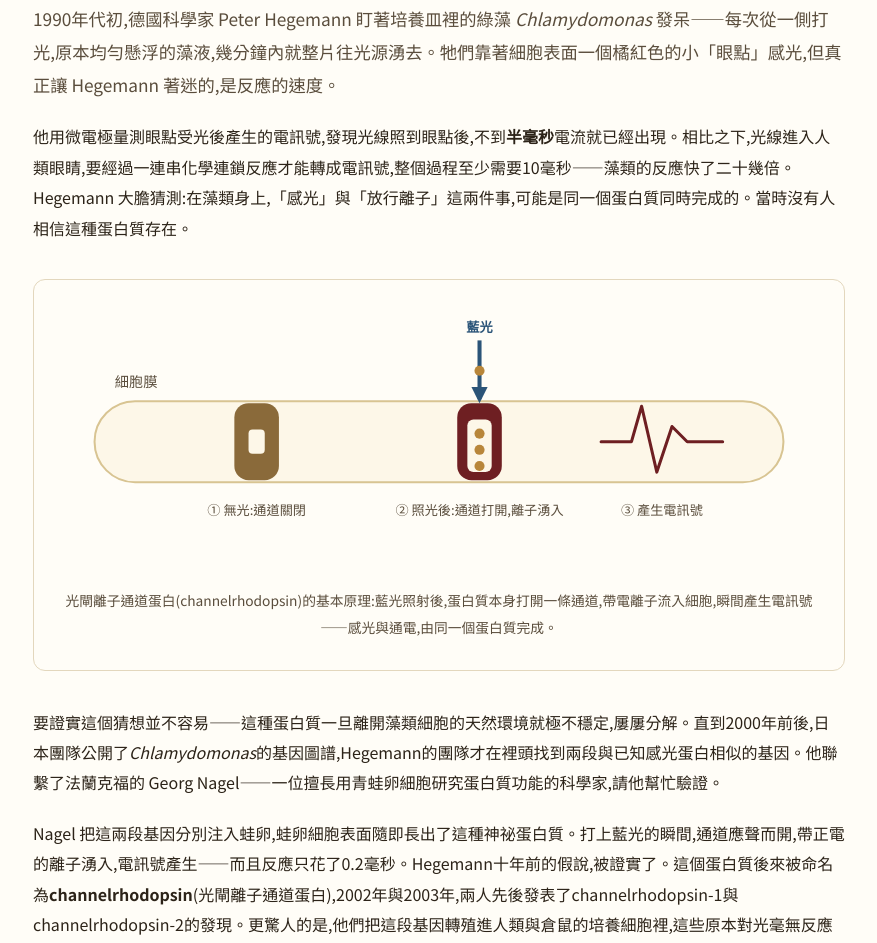
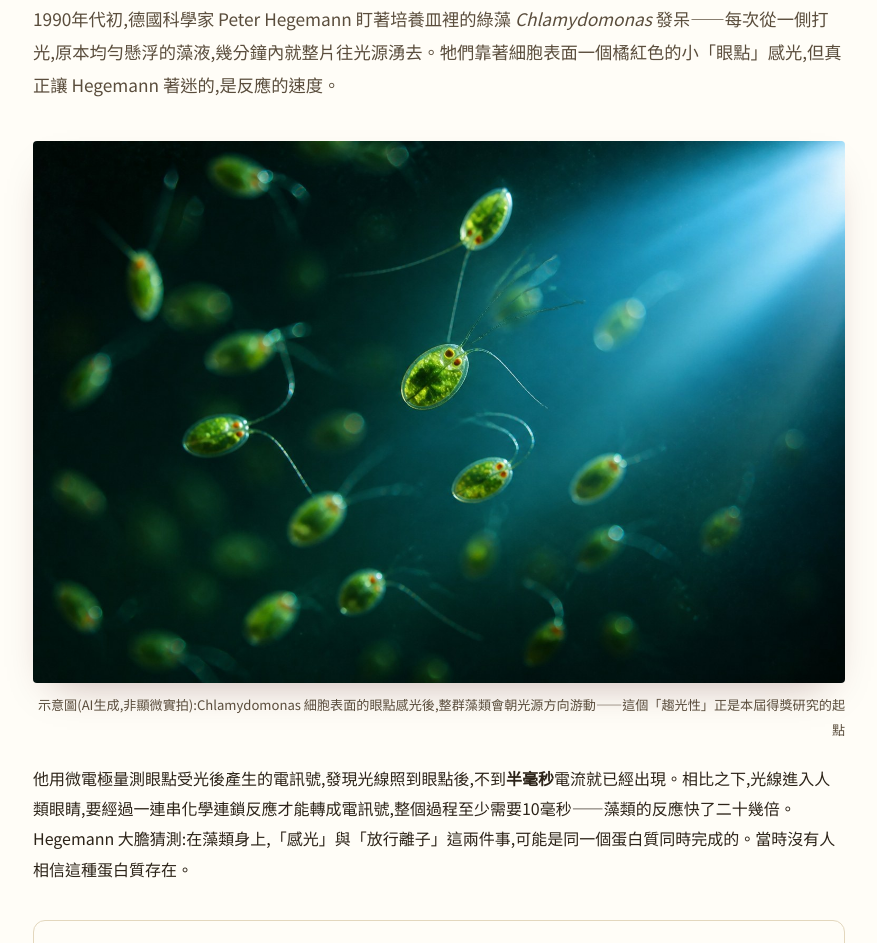
Before and after one commit to Maskywg/nobel-2026-optogenetics, a plain HTML site: page index.html in a window 1280 px wide. Shown: the part 1957-2900 px from the top of the page, without its empty margins (201-1078 px from the left). Drawn offline with Linux system fonts and the light colour scheme.

Commit message:
feat: add photorealistic Chlamydomonas phototaxis illustration
Co-Authored-By: Claude Sonnet 5 <noreply@anthropic.com>

```diff
--- a/index.html
+++ b/index.html
@@ -248,6 +248,12 @@
     <div class="kicker">故事的起點</div>
     <h2>一株藻類,為什麼要游向光?</h2>
     <p class="lead">1990年代初,德國科學家 Peter Hegemann 盯著培養皿裡的綠藻 <em>Chlamydomonas</em> 發呆——每次從一側打光,原本均勻懸浮的藻液,幾分鐘內就整片往光源湧去。牠們靠著細胞表面一個橘紅色的小「眼點」感光,但真正讓 Hegemann 著迷的,是反應的速度。</p>
+
+    <div class="laureate-figure">
+      <img src="assets/chlamydomonas-light.jpg" alt="單細胞綠藻 Chlamydomonas 示意圖:橢圓形細胞體、兩根鞭毛與橘紅色眼點,成群朝畫面中的藍光光束游動">
+    </div>
+    <p class="figcap">示意圖(AI生成,非顯微實拍):Chlamydomonas 細胞表面的眼點感光後,整群藻類會朝光源方向游動——這個「趨光性」正是本屆得獎研究的起點</p>
+
     <p>他用微電極量測眼點受光後產生的電訊號,發現光線照到眼點後,不到<strong>半毫秒</strong>電流就已經出現。相比之下,光線進入人類眼睛,要經過一連串化學連鎖反應才能轉成電訊號,整個過程至少需要10毫秒——藻類的反應快了二十幾倍。Hegemann 大膽猜測:在藻類身上,「感光」與「放行離子」這兩件事,可能是同一個蛋白質同時完成的。當時沒有人相信這種蛋白質存在。</p>
 
     <div class="diagram-box">
```
Also changed, not shown: assets/chlamydomonas-light.jpg (added).
